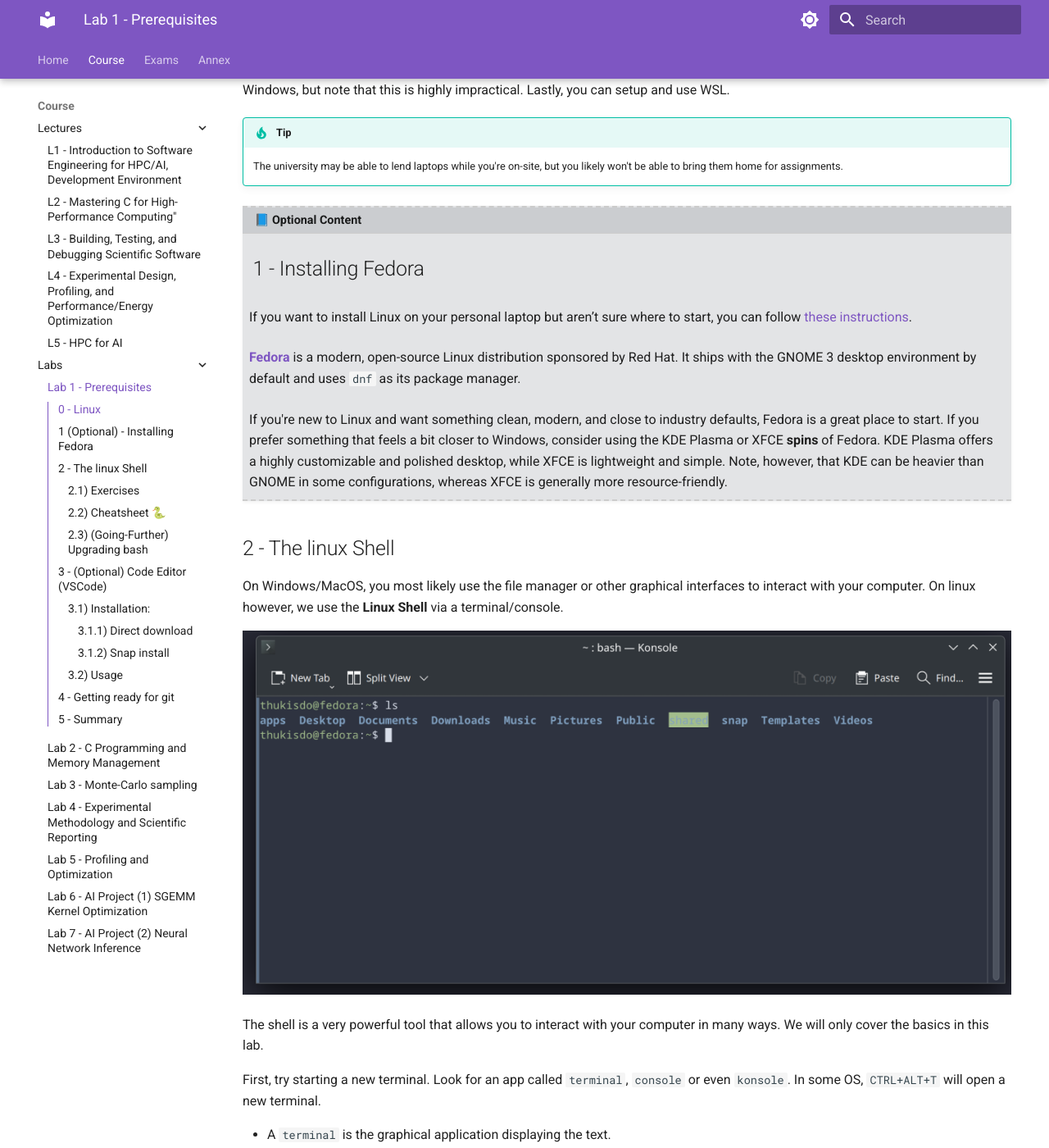
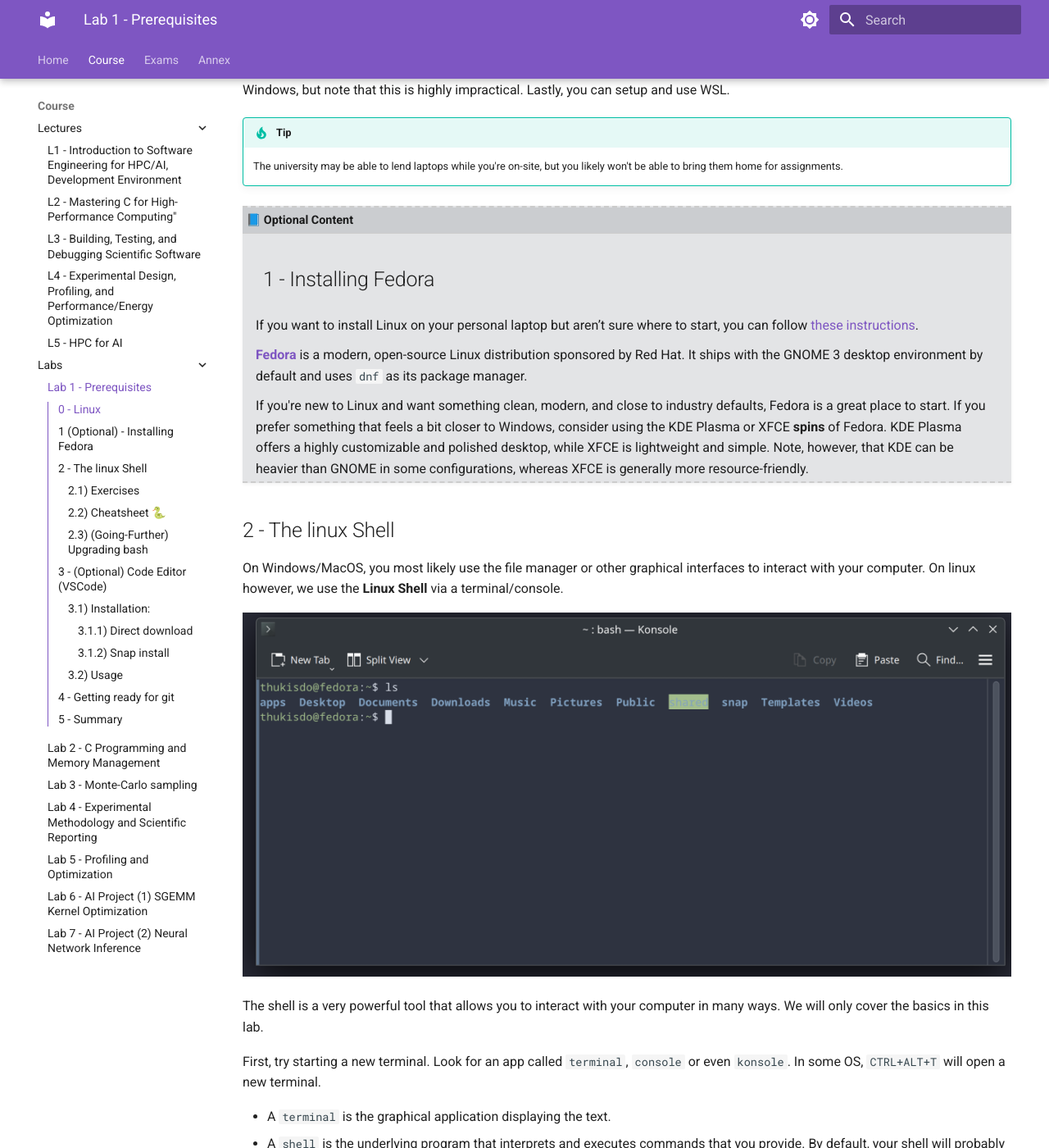
Before and after one commit to M1-CHPS/glhpc, an MkDocs documentation site: the page built from docs/lab1.md, in a window 1280 px wide and 1400 px high, scrolled down 314 px. Shown: the whole window at 82% size. Built offline with MkDocs 1.6.1 and Material for MkDocs 9.7.7, drawn with Linux system fonts in a browser that asks for light colours.

Commit message:
Slight adjustment to the css stylesheet

```diff
--- a/docs/stylesheets/extra.css
+++ b/docs/stylesheets/extra.css
@@ -10,7 +10,7 @@
 
 .box-section::before {
     display: block;
-    padding: 0.3em 1em;
+    padding: 0.3em 0.3em;
     font-weight: bold;
     font-size: 0.9em;
     border-bottom: 1px solid;
@@ -22,8 +22,20 @@
 }
 
 .box-section > * {
-    padding: 0 1em 0.5em 0.5em;
+    padding: 0.5em 1em 0.1em 1em;
     margin-bottom: 0;
+}
+
+/*By default MKDOCS introduces margins around each html block
+This causes the content to be spaced out too much
+This is a workaround to remove the margins around the content when inside a box-section*/
+.box-section pre,
+.box-section blockquote,
+.box-section ul,
+.box-section ol,
+.box-section p {
+    margin-bottom: 0.05em; /* Or adjust as needed */
+    margin-top: 0.05em;
 }
 
 
@@ -65,6 +77,18 @@
 
 .summary-section > *:first-child {
     margin-top: 1em;
+}
+
+.summary-section > * {
+    padding: 0.5em 1em 0.5em 1.5em; /* top, right, bottom, left */
+}
+
+.summary-section p,
+.summary-section ul,
+.summary-section ol,
+.summary-section pre,
+.summary-section blockquote {
+    padding: 0.5em 1em 0.5em 1.5em; /* top, right, bottom, left */
 }
 
 .toc-title {
```
